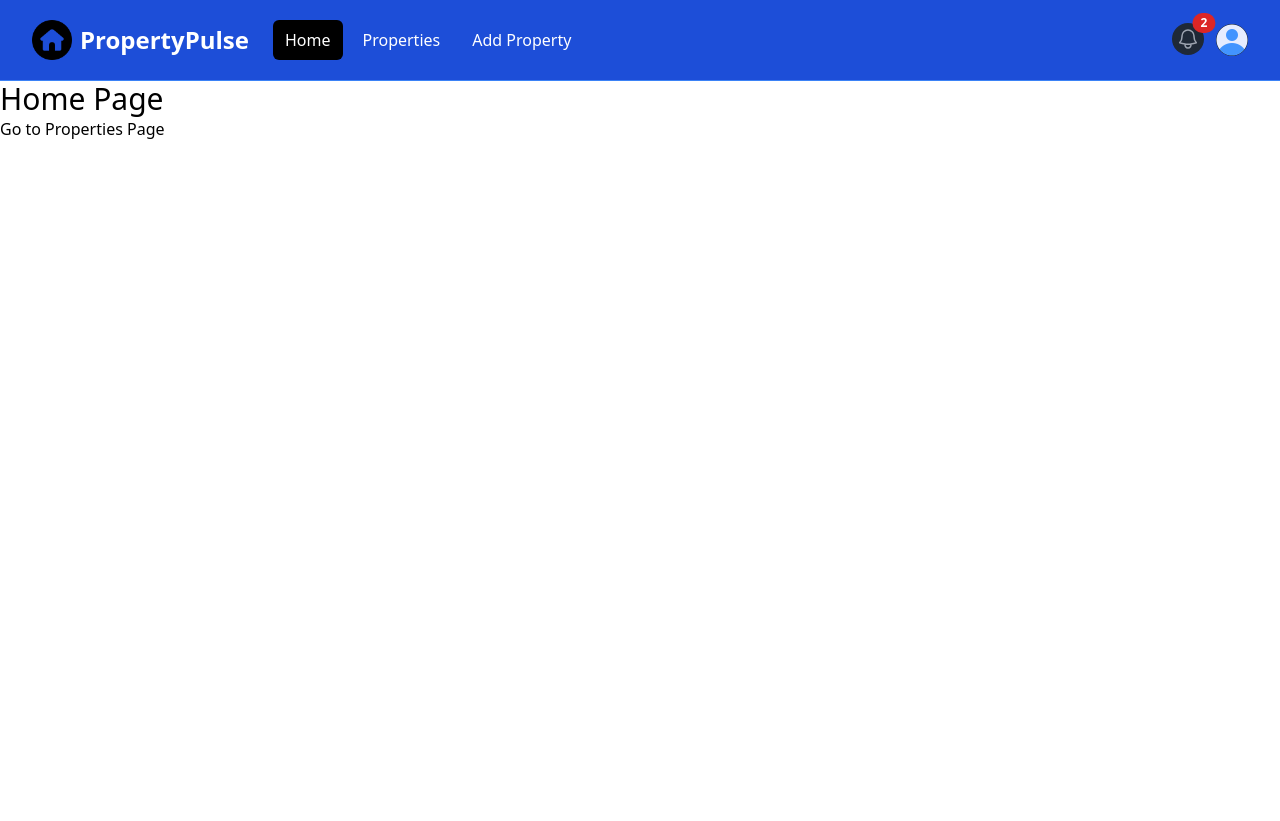
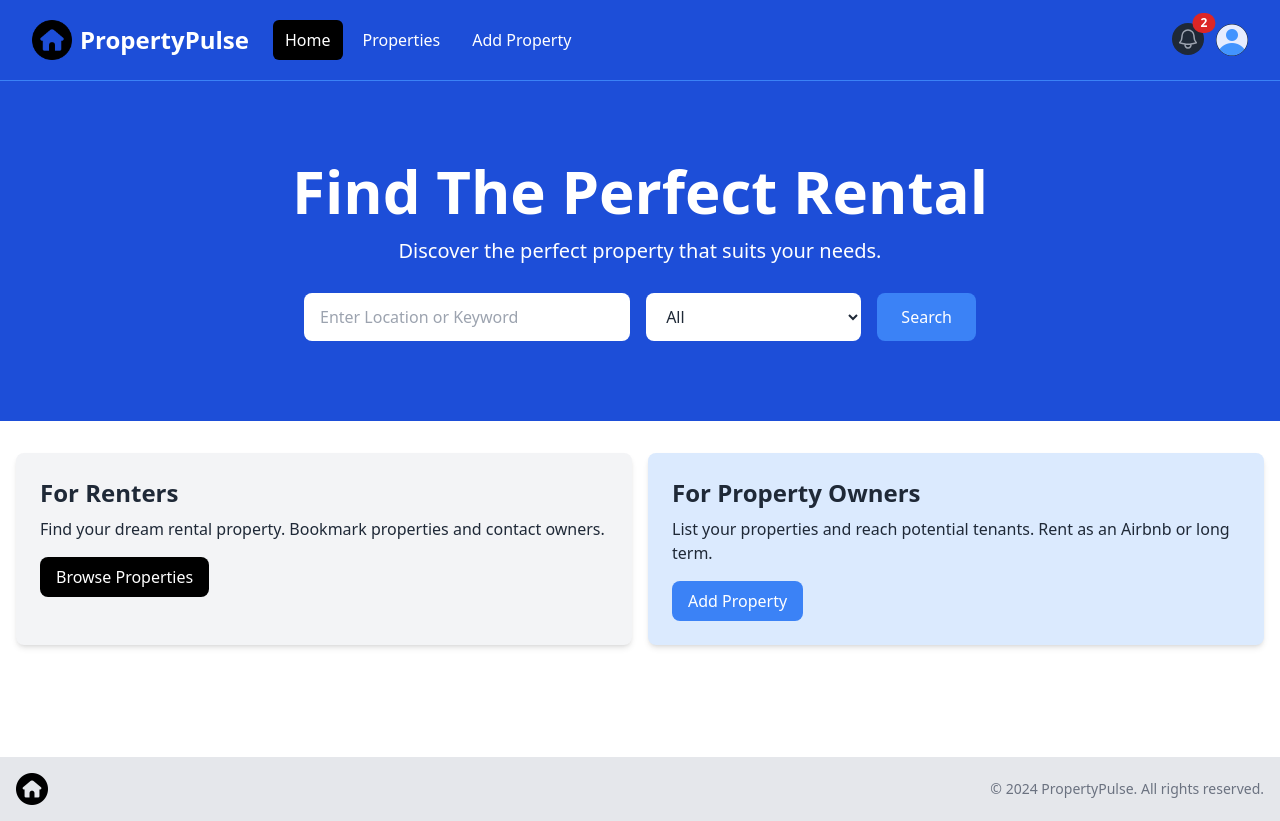
Before and after one commit to SergeyichNik/property-pulse, a Next.js app: page / in a window 1280 px wide. Before the commit the page ends 800 px from the top, so only its background shows below. Built offline with nearby package versions, Linux system fonts and the light colour scheme.

Commit message:
add footer and info boxes cards

```diff
--- a/app/layout.jsx
+++ b/app/layout.jsx
@@ -1,5 +1,6 @@
 import '@/assets/styles/globals.css';
 import Navbar from "../components/Navbar/Navbar";
+import Footer from "../components/Footer/Footer";
 
 export const metadata = {
     title: 'Property Pulse | Find best rental',
@@ -15,6 +16,9 @@
             <Navbar/>
         {children}
         </main>
+        <footer>
+            <Footer/>
+        </footer>
         </body>
         </html>
     )
--- a/app/page.jsx
+++ b/app/page.jsx
@@ -1,10 +1,11 @@
-import Link from "next/link";
+import Hero from "../components/Hero/Hero";
+import InfoBoxes from "../components/InfoBoxes/InfoBoxes";
 
 const MainPage = () => {
     return (
         <div>
-            <h1 className="text-3xl">Home Page</h1>
-            <Link href={"/properties"}>Go to Properties Page</Link>
+            <Hero/>
+            <InfoBoxes/>
         </div>
     )
 }
--- /dev/null
+++ b/components/Footer/Footer.jsx
@@ -0,0 +1,26 @@
+import Image from 'next/image';
+import logo from '@/assets/images/logo-white.png';
+
+const Footer = () => {
+    const currentYear = new Date().getFullYear();
+
+    return (
+        <footer className='bg-gray-200 py-4 mt-24'>
+            <div className='container mx-auto flex flex-col md:flex-row items-center justify-between px-4'>
+                <div className='mb-4 md:mb-0'>
+                    <Image src={logo} alt='Logo' className='h-8 w-auto' />
+                </div>
+                <div className='flex flex-wrap justify-center md:justify-start mb-4 md:mb-0'>
+
+                </div>
+                <div>
+                    <p className='text-sm text-gray-500 mt-2 md:mt-0'>
+                        &copy; {currentYear} PropertyPulse. All rights reserved.
+                    </p>
+                </div>
+            </div>
+        </footer>
+    );
+};
+
+export default Footer;
--- /dev/null
+++ b/components/Hero/Hero.jsx
@@ -0,0 +1,57 @@
+const Hero = () => {
+    return (
+        <section className='bg-blue-700 py-20 mb-4'>
+            <div className='max-w-7xl mx-auto px-4 sm:px-6 lg:px-8 flex flex-col items-center'>
+                <div className='text-center'>
+                    <h1 className='text-4xl font-extrabold text-white sm:text-5xl md:text-6xl'>
+                        Find The Perfect Rental
+                    </h1>
+                    <p className='my-4 text-xl text-white'>
+                        Discover the perfect property that suits your needs.
+                    </p>
+                </div>
+                {/* <!-- Form Component --> */}
+                <form className='mt-3 mx-auto max-w-2xl w-full flex flex-col md:flex-row items-center'>
+                    <div className='w-full md:w-3/5 md:pr-2 mb-4 md:mb-0'>
+                        <label htmlFor='location' className='sr-only'>
+                            Location
+                        </label>
+                        <input
+                            type='text'
+                            id='location'
+                            placeholder='Enter Location or Keyword'
+                            className='w-full px-4 py-3 rounded-lg bg-white text-gray-800 focus:outline-none focus:ring focus:ring-blue-500'
+                        />
+                    </div>
+                    <div className='w-full md:w-2/5 md:pl-2'>
+                        <label htmlFor='property-type' className='sr-only'>
+                            Property Type
+                        </label>
+                        <select
+                            id='property-type'
+                            className='w-full px-4 py-3 rounded-lg bg-white text-gray-800 focus:outline-none focus:ring focus:ring-blue-500'
+                        >
+                            <option value='All'>All</option>
+                            <option value='Apartment'>Apartment</option>
+                            <option value='Studio'>Studio</option>
+                            <option value='Condo'>Condo</option>
+                            <option value='House'>House</option>
+                            <option value='Cabin Or Cottage'>Cabin or Cottage</option>
+                            <option value='Loft'>Loft</option>
+                            <option value='Room'>Room</option>
+                            <option value='Other'>Other</option>
+                        </select>
+                    </div>
+                    <button
+                        type='submit'
+                        className='md:ml-4 mt-4 md:mt-0 w-full md:w-auto px-6 py-3 rounded-lg bg-blue-500 text-white hover:bg-blue-600 focus:outline-none focus:ring focus:ring-blue-500'
+                    >
+                        Search
+                    </button>
+                </form>
+            </div>
+        </section>
+    );
+};
+
+export default Hero;
--- /dev/null
+++ b/components/InfoBox/InfoBox.jsx
@@ -0,0 +1,21 @@
+const InfoBox = ({
+                     heading,
+                     backgroundColor = 'bg-gray-100',
+                     textColor = 'text-gray-800',
+                     buttonInfo,
+                     children,
+                 }) => {
+    return (
+        <div className={`${backgroundColor} p-6 rounded-lg shadow-md`}>
+            <h2 className={`${textColor} text-2xl font-bold`}>{heading}</h2>
+            <p className={`${textColor} mt-2 mb-4`}>{children}</p>
+            <a
+                href={buttonInfo.link}
+                className={`inline-block ${buttonInfo.backgroundColor} text-white rounded-lg px-4 py-2 hover:opacity-80`}
+            >
+                {buttonInfo.text}
+            </a>
+        </div>
+    );
+};
+export default InfoBox;
--- /dev/null
+++ b/components/InfoBoxes/InfoBoxes.jsx
@@ -0,0 +1,38 @@
+import InfoBox from "../InfoBox/InfoBox";
+
+const InfoBoxes = () => {
+    return (
+        <section>
+            <div className='container-xl lg:container m-auto'>
+                <div className='grid grid-cols-1 md:grid-cols-2 gap-4 p-4 rounded-lg'>
+                    <InfoBox
+                        heading='For Renters'
+                        backgroundColor='bg-gray-100'
+                        buttonInfo={{
+                            text: 'Browse Properties',
+                            link: '/properties',
+                            backgroundColor: 'bg-black',
+                        }}
+                    >
+                        Find your dream rental property. Bookmark properties and contact
+                        owners.
+                    </InfoBox>
+                    <InfoBox
+                        heading='For Property Owners'
+                        backgroundColor='bg-blue-100'
+                        buttonInfo={{
+                            text: 'Add Property',
+                            link: '/properties/add',
+                            backgroundColor: 'bg-blue-500',
+                        }}
+                    >
+                        List your properties and reach potential tenants. Rent as an Airbnb
+                        or long term.
+                    </InfoBox>
+                </div>
+            </div>
+        </section>
+    );
+};
+
+export default InfoBoxes;
```
